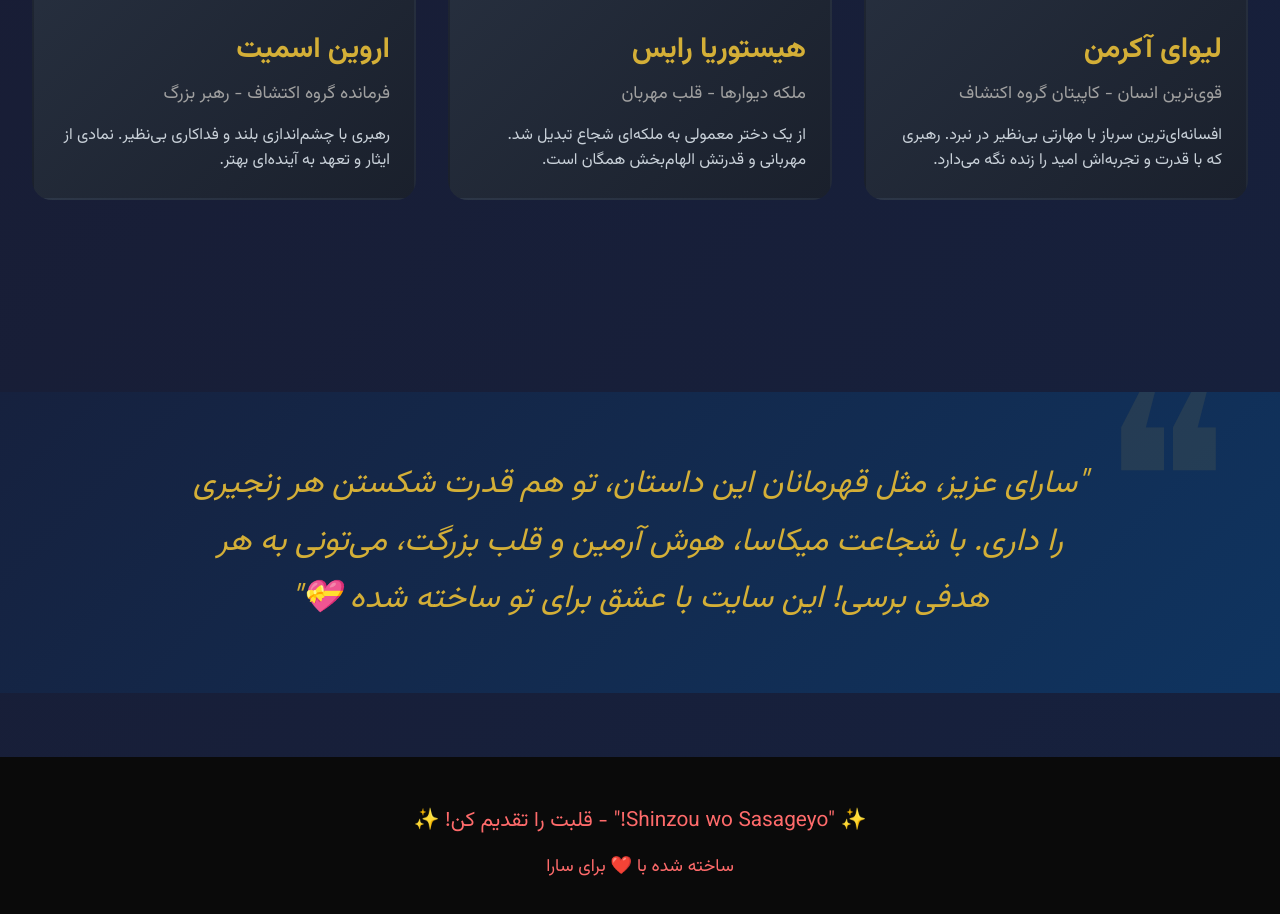
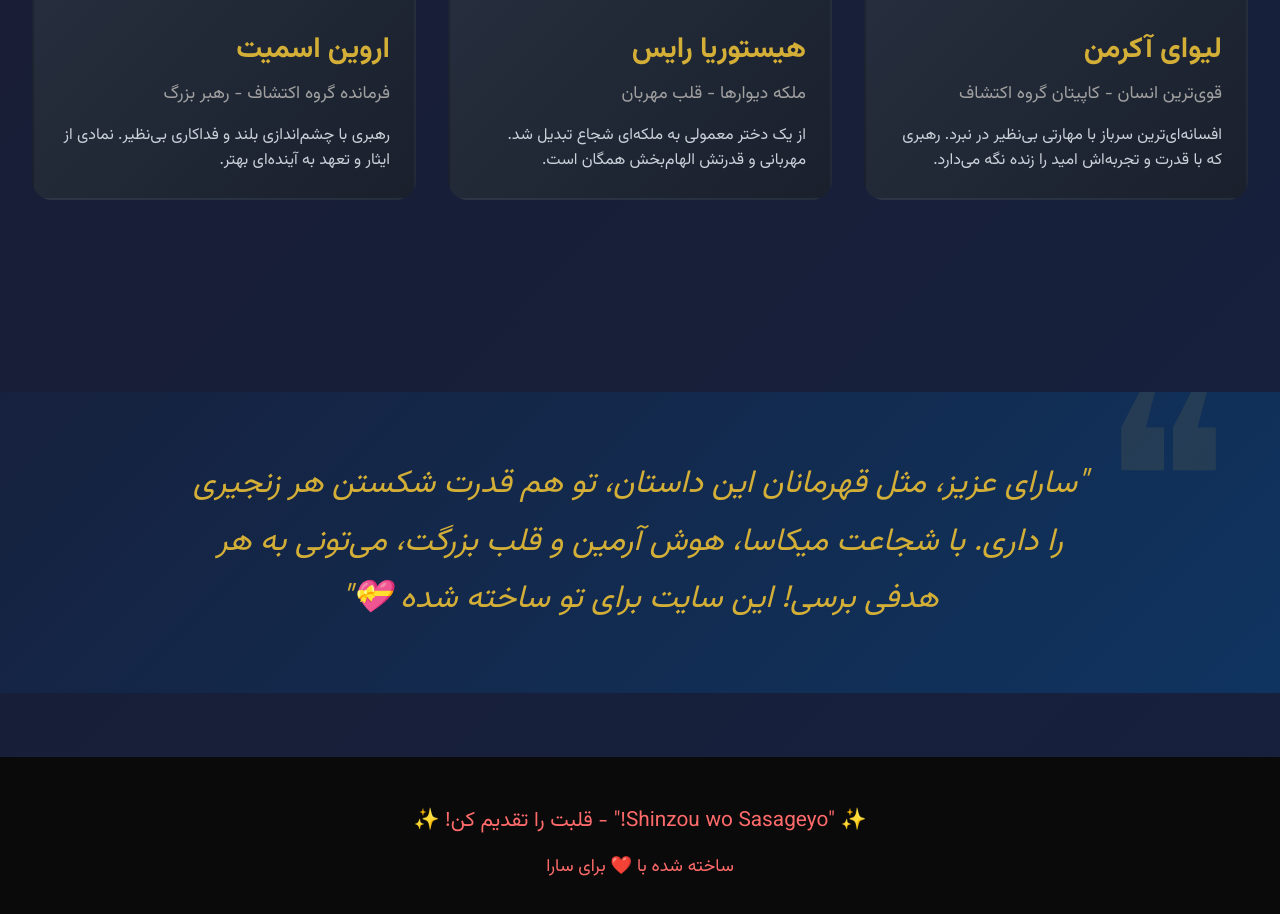
Before and after one commit to amir-web00/attack, a plain HTML site: page index.html in a window 1280 px wide. Shown: the part 1961-2875 px from the top of the page. Drawn offline with Linux system fonts and the light colour scheme.

Commit message:
Update index.html

```diff
--- a/index.html
+++ b/index.html
@@ -324,7 +324,7 @@
         <p class="quote">
             "سارای عزیز، مثل قهرمانان این داستان، تو هم قدرت شکستن هر زنجیری را داری.
             با شجاعت میکاسا، هوش آرمین و قلب بزرگت، می‌تونی به هر هدفی برسی!
-            این سایت با عشق برای تو ساخته شده 💝"
+            این سایت برای تو ساخته شده 💝"
         </p>
     </div>
 
@@ -356,4 +356,5 @@
         });
     </script>
 </body>
+
 </html>
```
